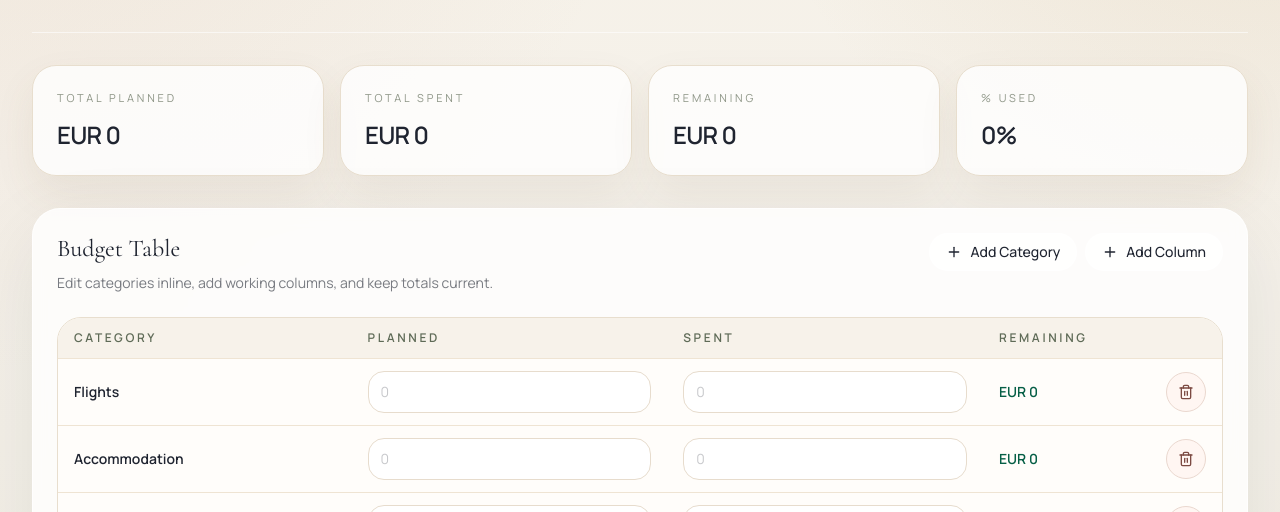
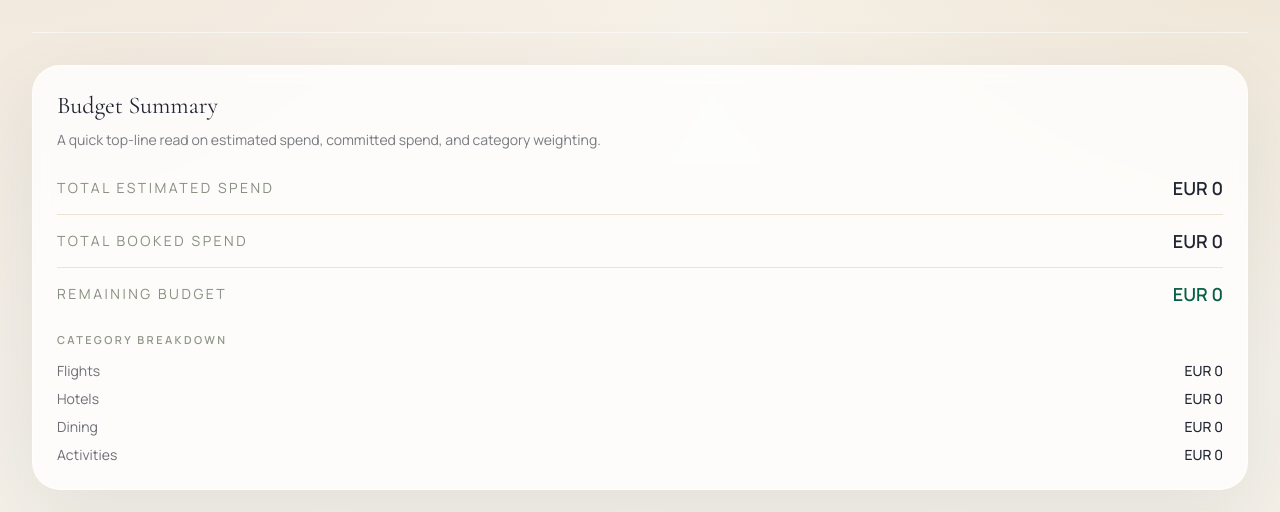
Before and after one commit to michaeljsboyd/Euro2026, a Next.js app: page /budget in a window 1280 px wide. Shown: the part 288-800 px from the top of the page. Built offline with nearby package versions, Linux system fonts and the light colour scheme; no server answers; the database is empty.

Commit message:
Update timeline and budget layout

```diff
--- a/components/budget-planner.tsx
+++ b/components/budget-planner.tsx
@@ -54,6 +54,16 @@ function SummaryCard({ label, value }: { label: string; value: string }) {
   );
 }
 
+function getCategoryAmount(rows: BudgetRow[], categories: string[]) {
+  return rows.reduce((sum, row) => {
+    if (!categories.includes(row.category.trim())) {
+      return sum;
+    }
+
+    return sum + (row.values.Planned ?? 0);
+  }, 0);
+}
+
 export function BudgetPlanner({ currency = "EUR" }: BudgetPlannerProps) {
   const [columns, setColumns] = useState<string[]>([...defaultColumns]);
   const [rows, setRows] = useState<BudgetRow[]>([
@@ -76,6 +86,12 @@ export function BudgetPlanner({ currency = "EUR" }: BudgetPlannerProps) {
   const totalSpent = totals.Spent ?? 0;
   const remaining = totalPlanned - totalSpent;
   const percentUsed = totalPlanned > 0 ? (totalSpent / totalPlanned) * 100 : 0;
+  const categoryBreakdown = [
+    { label: "Flights", amount: getCategoryAmount(rows, ["Flights"]) },
+    { label: "Hotels", amount: getCategoryAmount(rows, ["Hotels", "Accommodation"]) },
+    { label: "Dining", amount: getCategoryAmount(rows, ["Dining"]) },
+    { label: "Activities", amount: getCategoryAmount(rows, ["Activities"]) }
+  ];
 
   const addCategory = () => {
     setRows((current) => [...current, createRow("New Category", columns)]);
@@ -128,6 +144,48 @@ export function BudgetPlanner({ currency = "EUR" }: BudgetPlannerProps) {
         title="Budget Planner"
         description="A live working budget with editable categories, flexible spend columns, and a compact trip summary."
       />
+
+      <SectionCard
+        title="Budget Summary"
+        subtitle="A quick top-line read on estimated spend, committed spend, and category weighting."
+      >
+        <div className="space-y-6">
+          <div className="space-y-3">
+            <div className="flex items-center justify-between gap-4 border-b border-[#eee3d3] pb-3">
+              <p className="text-sm uppercase tracking-[0.18em] text-olive/75">Total Estimated Spend</p>
+              <p className="text-lg font-semibold text-ink">{formatCurrency(totalPlanned, currency)}</p>
+            </div>
+            <div className="flex items-center justify-between gap-4 border-b border-[#eee3d3] pb-3">
+              <p className="text-sm uppercase tracking-[0.18em] text-olive/75">Total Booked Spend</p>
+              <p className="text-lg font-semibold text-ink">{formatCurrency(totalSpent, currency)}</p>
+            </div>
+            <div className="flex items-center justify-between gap-4">
+              <p className="text-sm uppercase tracking-[0.18em] text-olive/75">Remaining Budget</p>
+              <p
+                className={`text-lg font-semibold ${
+                  remaining >= 0 ? "text-emerald-800" : "text-rose-700"
+                }`}
+              >
+                {formatCurrency(remaining, currency)}
+              </p>
+            </div>
+          </div>
+
+          <div className="space-y-3">
+            <p className="text-[11px] font-semibold uppercase tracking-[0.22em] text-olive/70">
+              Category Breakdown
+            </p>
+            <div className="space-y-2">
+              {categoryBreakdown.map((item) => (
+                <div key={item.label} className="flex items-center justify-between gap-4 text-sm">
+                  <p className="text-ink/65">{item.label}</p>
+                  <p className="font-medium text-ink">{formatCurrency(item.amount, currency)}</p>
+                </div>
+              ))}
+            </div>
+          </div>
+        </div>
+      </SectionCard>
 
       <div className="grid gap-4 md:grid-cols-2 xl:grid-cols-4">
         <SummaryCard label="Total Planned" value={formatCurrency(totalPlanned, currency)} />
```
